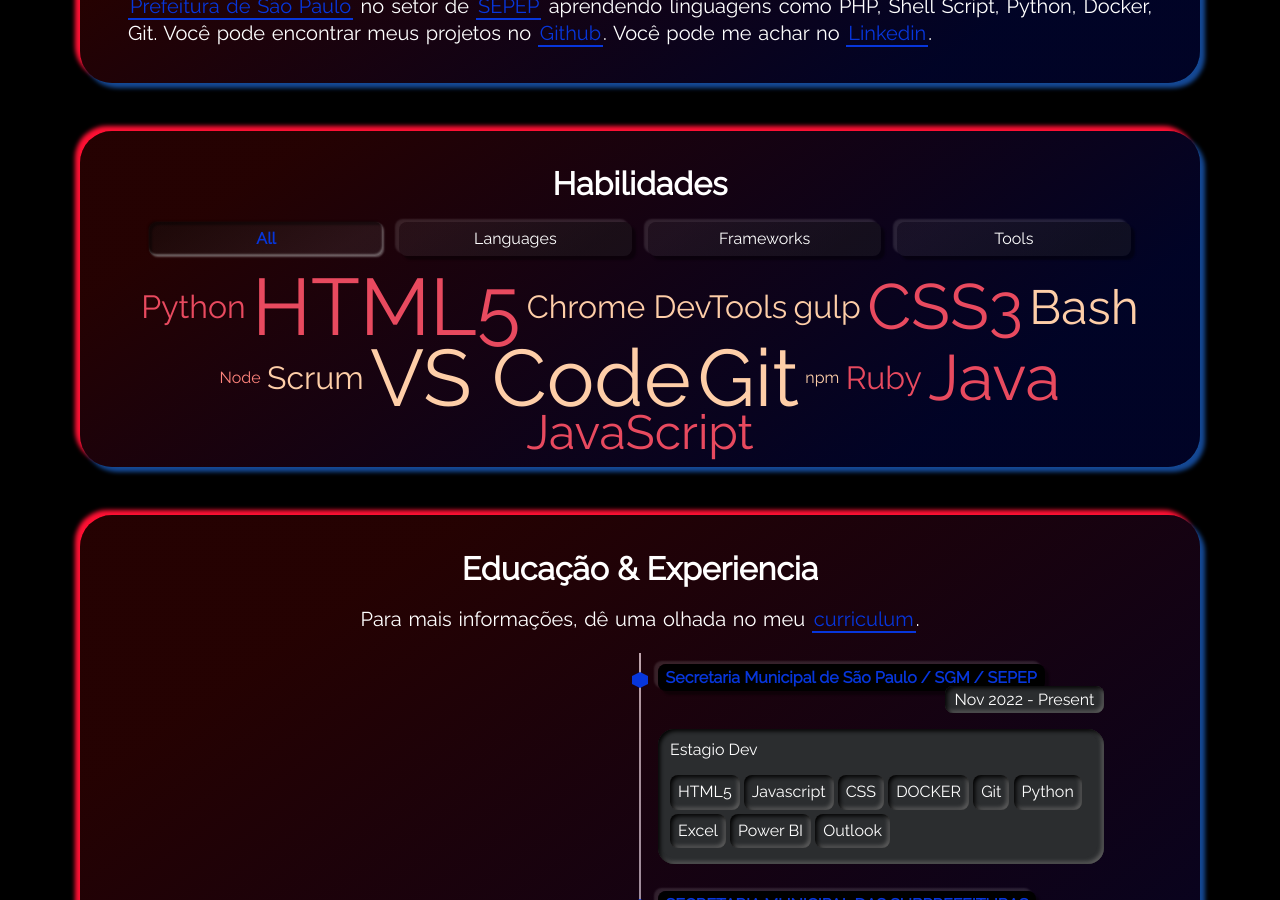
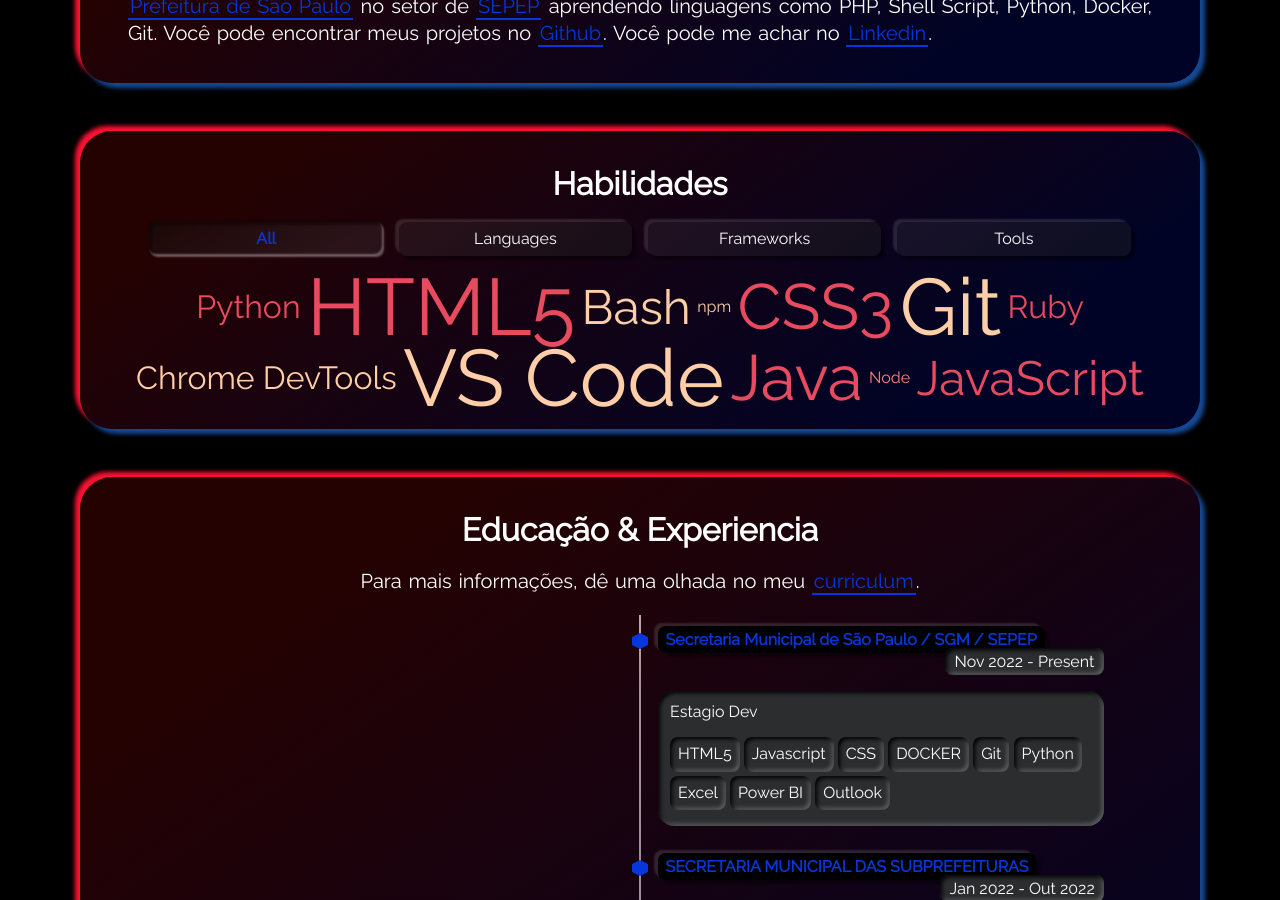
Before and after one commit to Ana-CAS-Machado/Ana-CAS-Machado.github.io, a Jekyll site: the page built from index.html, in a window 1280 px wide and 900 px high, scrolled down 1204 px. Built offline with Jekyll 4.4.1, drawn with Linux system fonts in a browser that asks for light colours.

Commit message:
Update skills-tools.yml

```diff
--- a/_data/skills-tools.yml
+++ b/_data/skills-tools.yml
@@ -11,17 +11,11 @@
 - name: Bash
   weight: 3
 
-- name: Scrum
-  weight: 2
-
 - name: Chrome DevTools
   weight: 2
 
 - name: npm
   weight: 1
 
-- name: gulp
-  weight: 2
-
 - name: VS Code
   weight: 5
```
